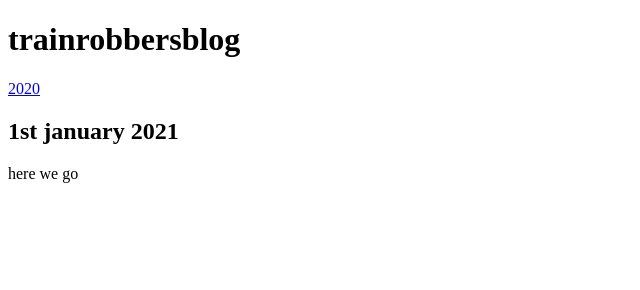
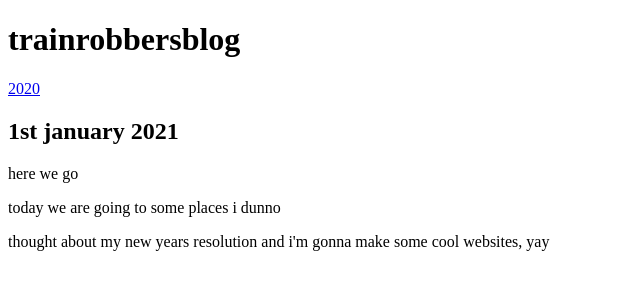
Before and after one commit to trainrobber66/trainrobbersblog, a plain HTML site: page index.html in a window 1280 px wide. Shown: the whole page, without its empty margins (0-640 px from the left). Drawn offline with Linux system fonts and the light colour scheme.

Commit message:
Update index.html

```diff
--- a/index.html
+++ b/index.html
@@ -6,5 +6,7 @@
 <a href="2020.html">2020</a>
 <h2>1st january 2021</h2>
 <p>here we go</p>
+<p>today we are going to some places i dunno</p>
+<p>thought about my new years resolution and i'm gonna make some cool websites, yay</p>
 </body>
 </html>
```
